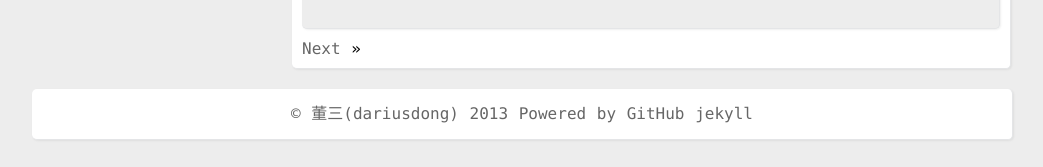
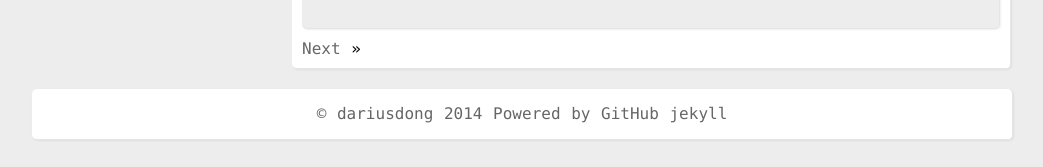
Before and after one commit to dariuskylin/blogs, a Jekyll site: the page built from index.html, in a window 1280 px wide and 900 px high, scrolled down 1332 px. Shown: the part 730-897 px from the top of the window, without its empty margins (118-1161 px from the left). Built offline with Jekyll 4.4.1, drawn with Linux system fonts in a browser that asks for light colours; the list of posts is cut into pages by our own code; comment, search, counter and statistics services are not loaded; some of the changed text lies outside the part shown.

```diff
--- a/_includes/footer.html
+++ b/_includes/footer.html
@@ -1,6 +1,6 @@
 		<div class="blank20"></div>
                 <div class="footer radius">
-                        &copy; 董三(dariusdong) 2013 Powered by GitHub <a href="https://github.com/mojombo/jekyll" target="_blank">jekyll</a>
+                        &copy; dariusdong 2014 Powered by GitHub <a href="https://github.com/mojombo/jekyll" target="_blank">jekyll</a>
                 </div>
 		<div style="display:none;">
 		<script type="text/javascript">
--- a/_includes/sidebar.html
+++ b/_includes/sidebar.html
@@ -3,9 +3,9 @@
         <p>
         	<img src="{{ site:url }}/images/ME.jpg" alt="me" />
         </p>
-        <h2 class="name"><center>董三(dariusdong)</center></h2>
+        <h2 class="name"><center>dariusdong</center></h2>
 
-        <a href="http://cn.linkedin.com/pub/yuchi-dong/72/60a/261">
+        linkedin:<a href="http://cn.linkedin.com/pub/yuchi-dong/72/60a/261">
           <img src="http://s.c.lnkd.licdn.com/scds/common/u/img/webpromo/btn_viewmy_160x33.png" width="160" height="33" border="0" alt="View Yuchi Dong's profile on LinkedIn">
         </a>
 </div>
--- a/_layouts/post.html
+++ b/_layouts/post.html
@@ -3,7 +3,7 @@
 		<div class="postbox radius">
             <h2 class="first_title">{{ page.title  }}</h2>
             <p class="posted_info">
-                posted by 董三 on {{ page.date | date:"%Y-%m-%d"  }} 分类: <a href="{{ site:url }}/categorys/{{ page.category }}.html">{{ page.category }}</a>
+                posted by dariusdong on {{ page.date | date:"%Y-%m-%d"  }} 分类: <a href="{{ site:url }}/categorys/{{ page.category }}.html">{{ page.category }}</a>
             </p>
             <div class="postcontent">
 			{{ content}}
```
